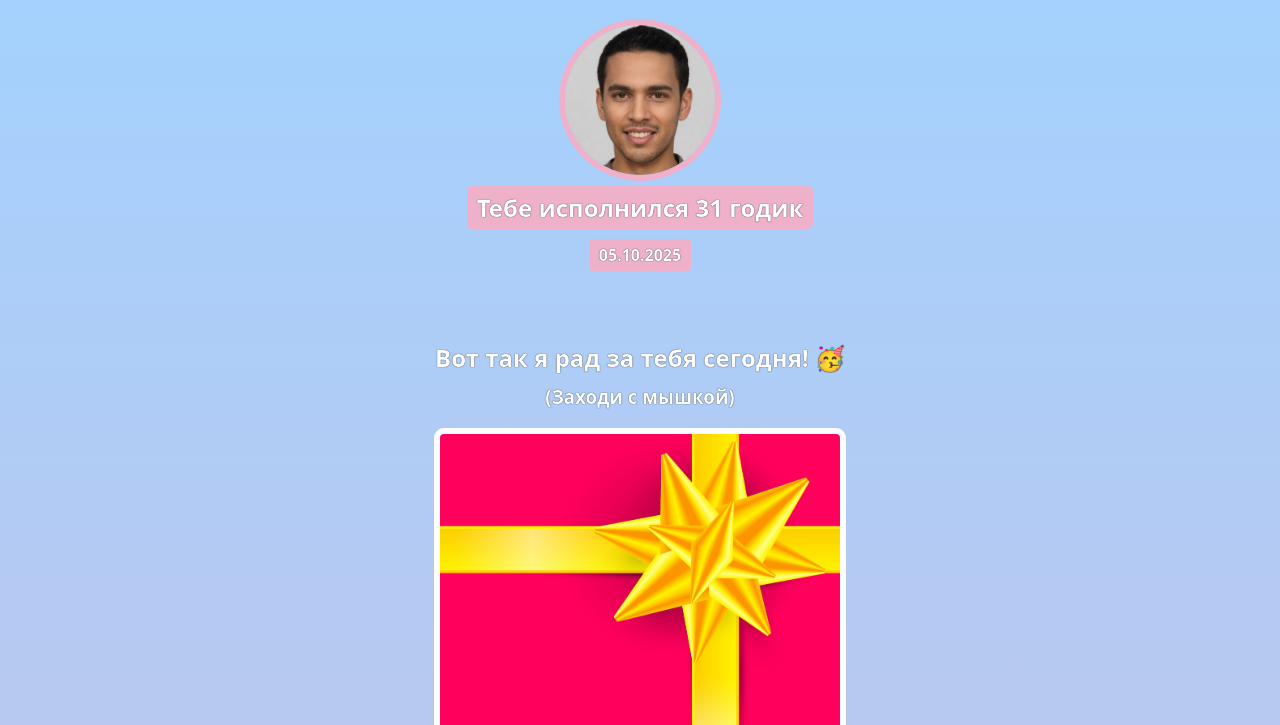
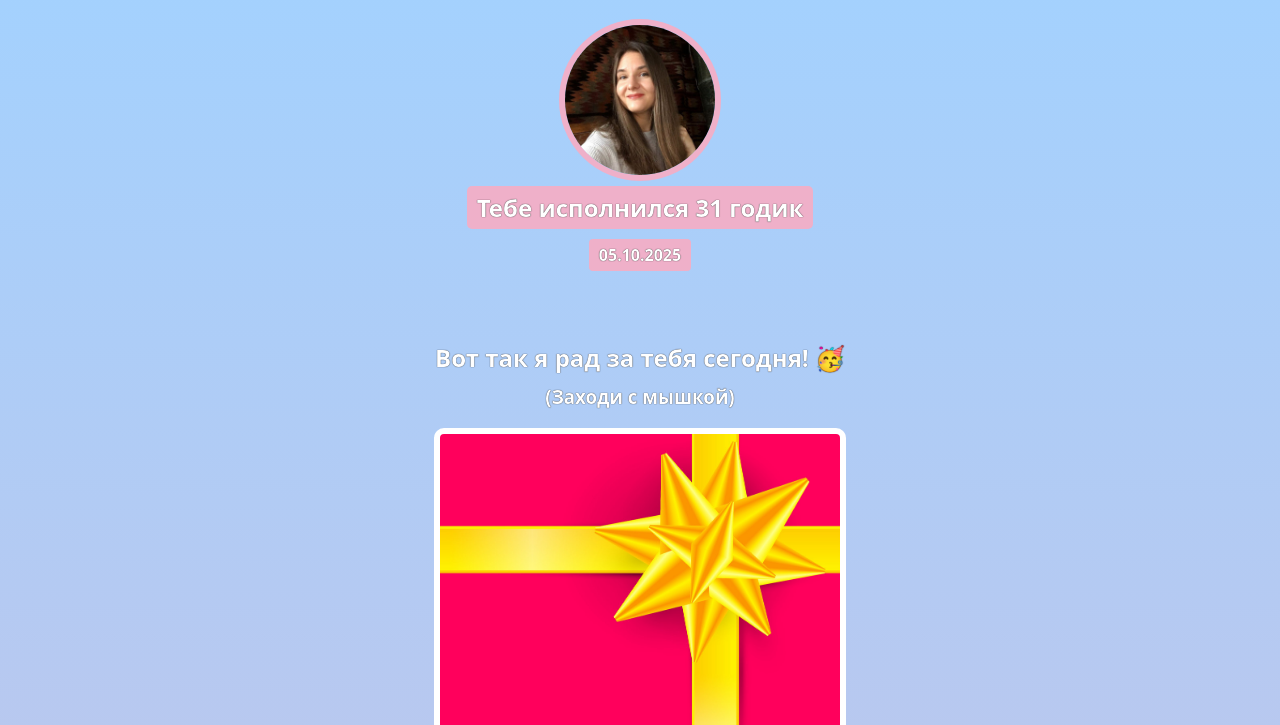
Before and after one commit to patrikkusnir1/birthday-webpage, a plain HTML site: page index.html in a window 1280 px wide. Shown: the part 75-800 px from the top of the page. Drawn offline with Linux system fonts and the light colour scheme; a web font is replaced by a local one.

Commit message:
update photo

```diff
--- a/index.html
+++ b/index.html
@@ -8,7 +8,7 @@
   <body>
     <div id="header"></div>
       <h1>Сегодня Твой день рождения! 🎉</h1>
-      <img src="images/nick.jpg" alt="nick's photo smiling" id="bff-img">
+      <img src="images/julia.jpg" alt="nick's photo smiling" id="bff-img">
       <h2 id="bday-age">Тебе исполнился 31 годик</h2>
       <h4 id="bday-date">05.10.2025</h4>
     </div>
@@ -36,7 +36,7 @@
       It changes to reveal a badass GIF of Chuck Norris on hover."></div>
     </div>
     <div class="gift-section">
-      <h2 class="gift-title">Это для<em>тебя</em>, родная 🥂</h2>
+      <h2 class="gift-title">Это для <em>тебя</em>, родная 🥂</h2>
       <div class="gift-img" id="gift-img-cheers" role="img" aria-label="A wrapped present.
       When hovered over, it changes to reveal Leonardo DiCaprio as Jay in the Great Gatsby
       donning a tux and slick hair. He smiles and tips his head forward as he lifts a glass
```
Also changed, not shown: images/julia.jpg (added).
